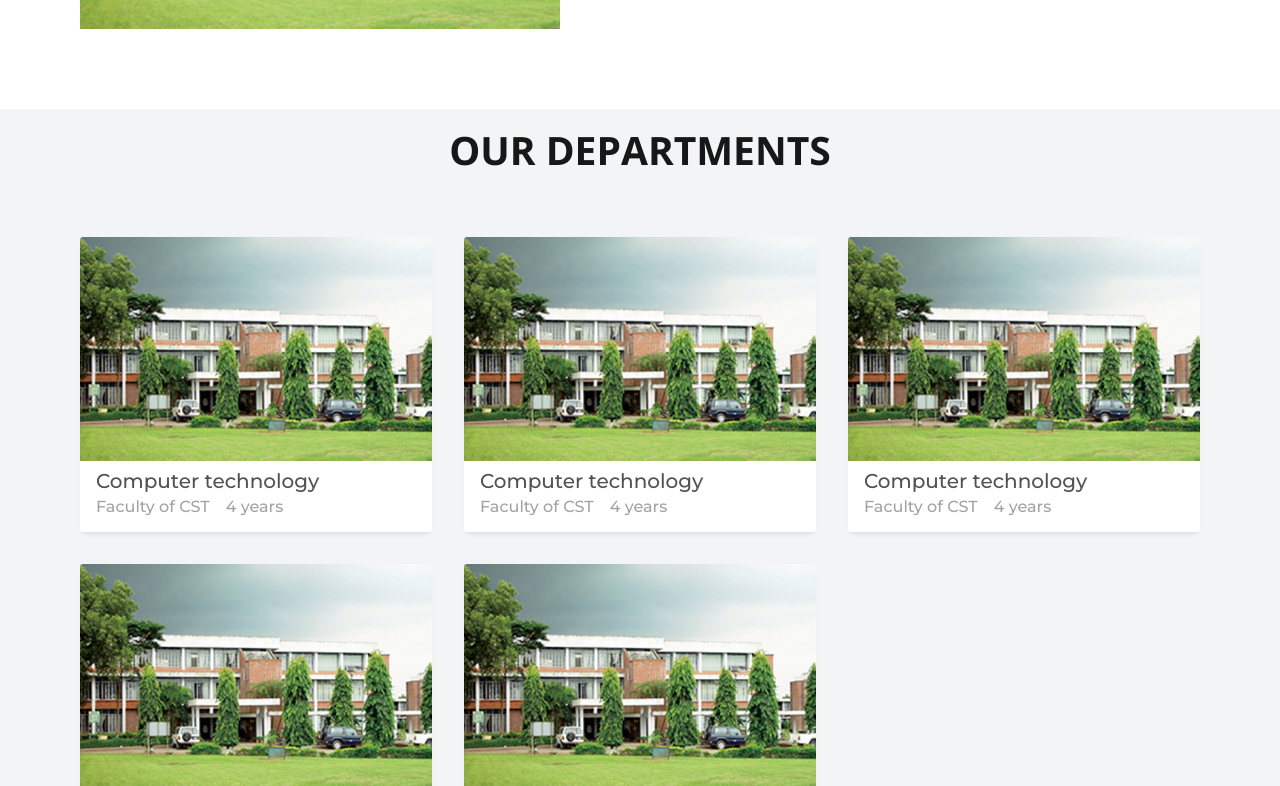
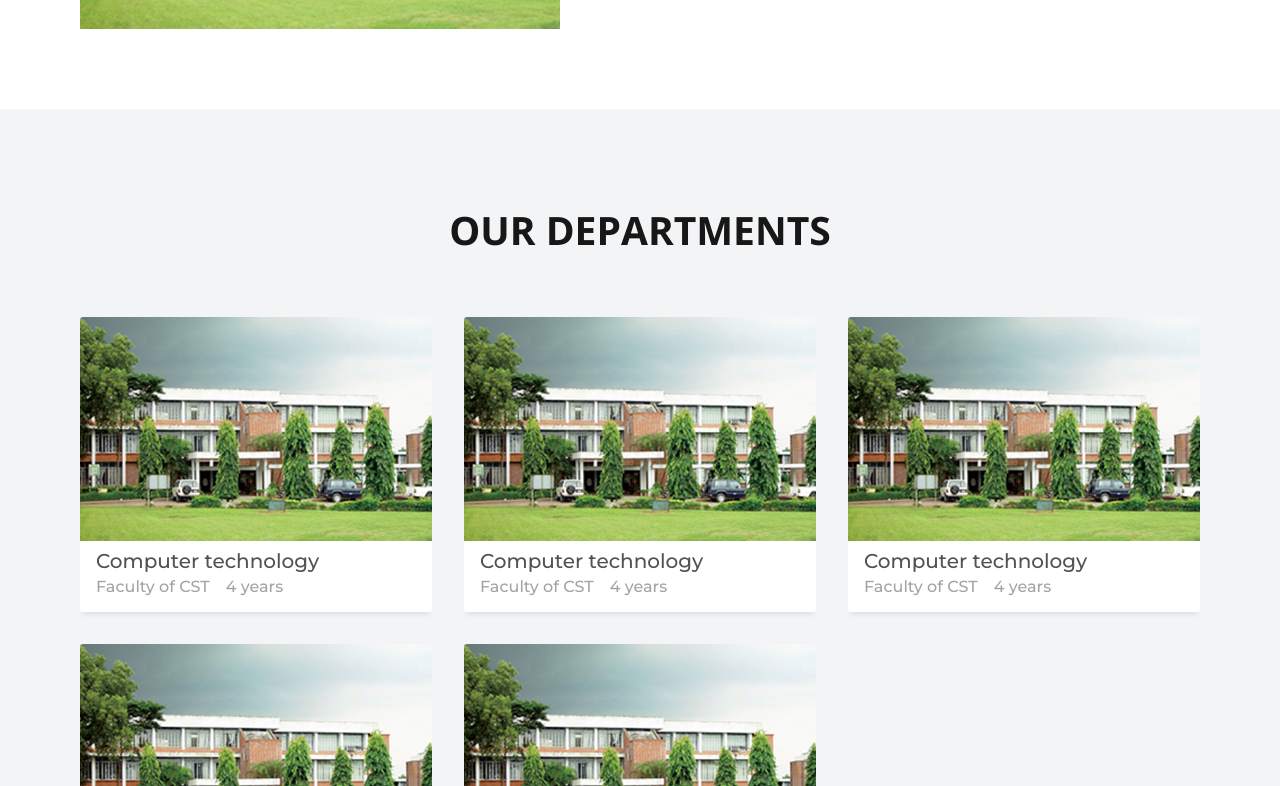
Before and after one commit to al-imam/lpi, a React (Vite) app: page / in a window 1280 px wide. Shown: the part 1174-1960 px from the top of the page. Built offline with nearby package versions, Linux system fonts and the light colour scheme.

Commit message:
add padding to departments section

```diff
--- a/src/components/Departments/departments.module.css
+++ b/src/components/Departments/departments.module.css
@@ -1,6 +1,7 @@
 .section {
   max-width: var(--max-width);
   margin-inline: auto;
+  padding-block: 5rem;
 }
 
 .departmentTitle {
```
